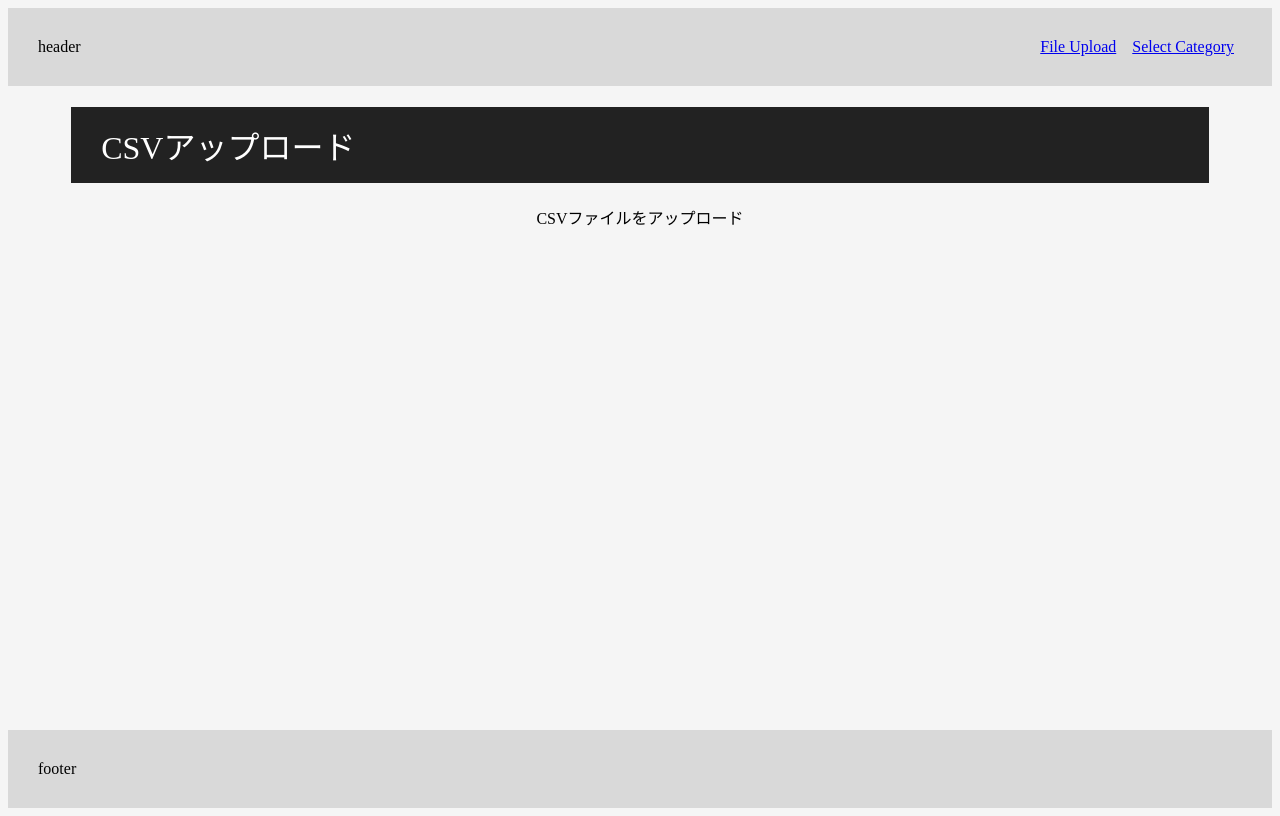
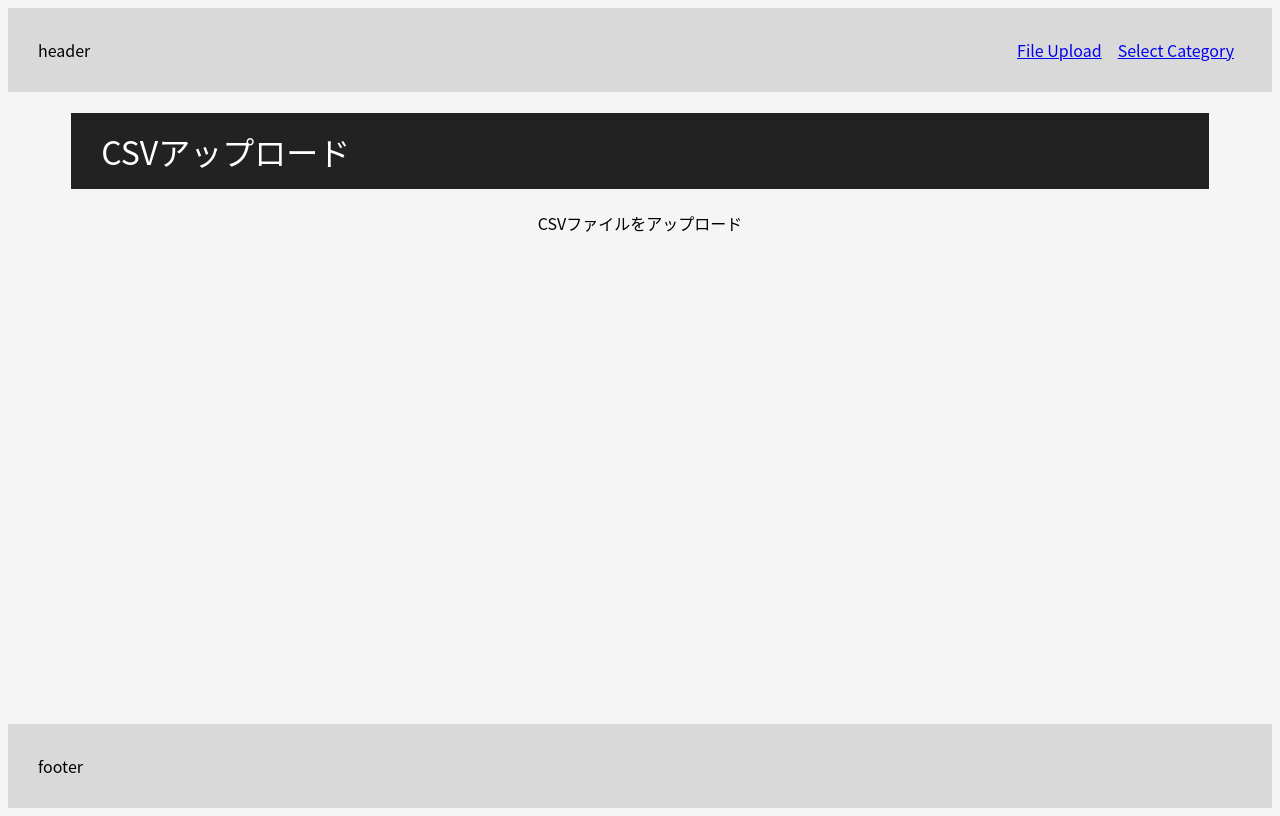
Before and after one commit to codeforjapan/OpenDataTools, a React (Create React App) app in the folder webclient/: page / in a window 1280 px wide. Built offline with nearby package versions, Linux system fonts and the light colour scheme.

Commit message:
font-familyを設定

```diff
--- a/webclient/src/components/Layout/globalStyle.ts
+++ b/webclient/src/components/Layout/globalStyle.ts
@@ -17,6 +17,8 @@ export const globalStyle = css`
   }
 
   body {
+    font-family: 'Hiragino Sans', 'Meiryo', 'Source Han Sans', 'Noto Sans CJK JP', 'Yu Gothic',
+      sans-serif;
     background-color: var(--color-bg);
   }
 
```
